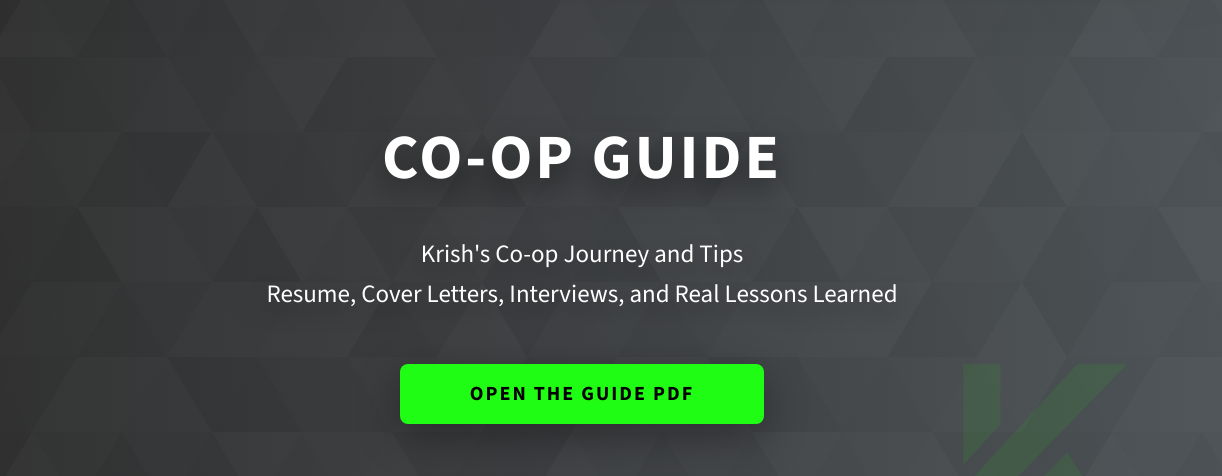
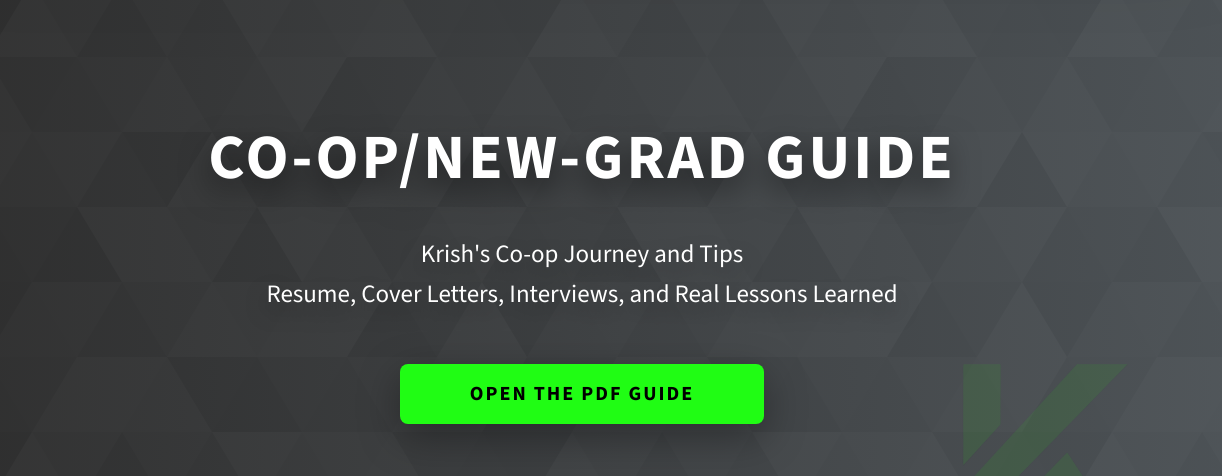
Before and after one commit to KrishPAdmin/Co-op-Website, a plain HTML site: page index.html in a window 1280 px wide. Shown: the part 168-644 px from the top of the page, 58-1280 px from the left. Drawn offline with nearby package versions, Linux system fonts and the light colour scheme.

Commit message:
Update some Content

```diff
--- a/index.html
+++ b/index.html
@@ -141,7 +141,7 @@
 
     <section id="home" class="home-hero">
       <div class="home-hero__content">
-        <h1 class="heading-primary">Co-op Guide</h1>
+        <h1 class="heading-primary">Co-op/New-Grad Guide</h1>
 
         <div class="home-hero__info">
           <p class="text-primary">
@@ -158,7 +158,7 @@
             target="_blank"
             rel="noopener noreferrer"
           >
-            Open the Guide PDF
+            Open the PDF Guide
           </a>
         </div>
       </div>
```
